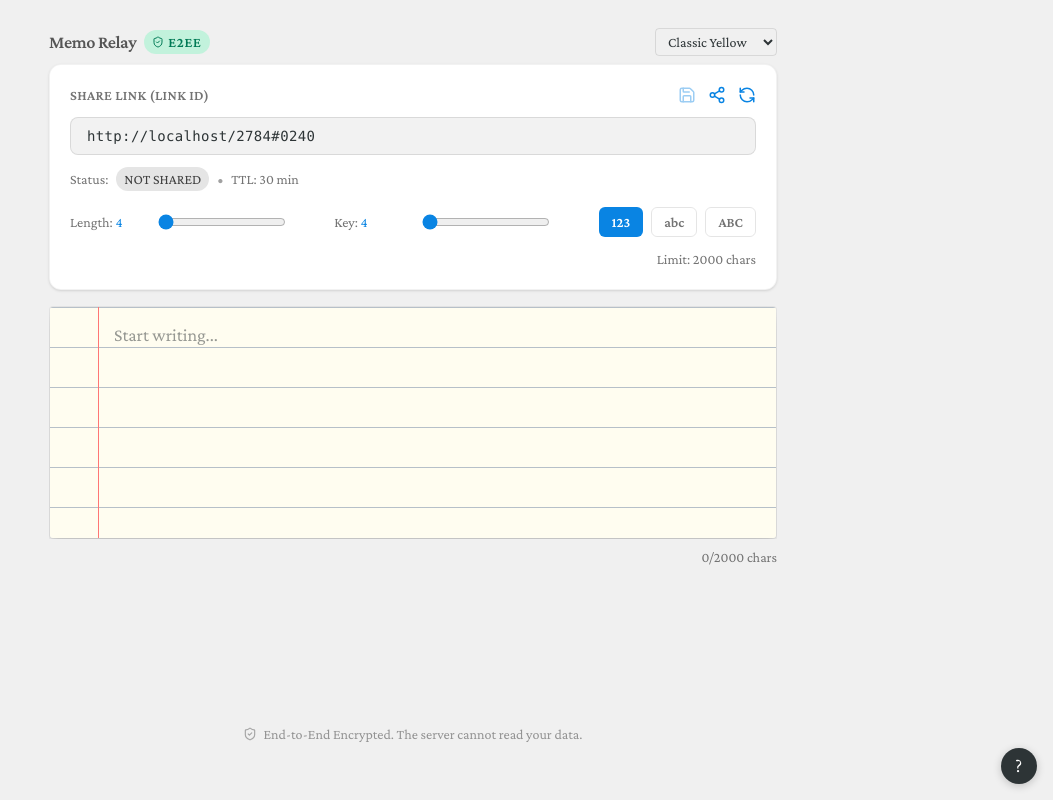
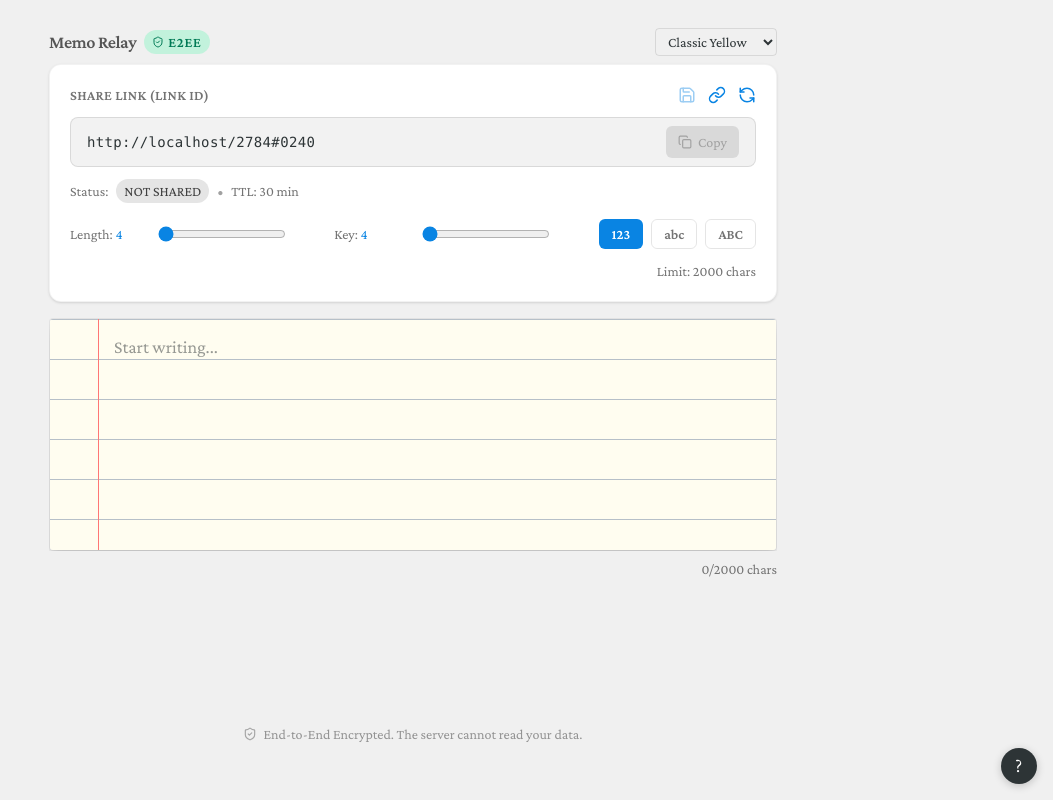
Before and after one commit to chenjingdev/memo, a React (Vite) app: page / in a window 1280 px wide. Shown: the whole page, without its empty margins (227-1280 px from the left). Built offline with nearby package versions, Linux system fonts and the light colour scheme.

Commit message:
feat: implement copy to clipboard functionality in SharePanel and update share button behavior

```diff
--- a/src/App.tsx
+++ b/src/App.tsx
@@ -351,6 +351,7 @@ export default function App() {
       return;
     }
     setIsSharing(true);
+
     try {
       // Burn previous shared memo if exists
       if (lastSharedId) {
@@ -408,15 +409,11 @@ export default function App() {
 
         setGeneratedId(candidateId);
         setKeyString(candidateKey);
-        const link = buildShareLink(candidateId, candidateKey);
-        const copied = await copyToClipboard(link);
-        if (copied) {
-          setToastMessage('Link copied to clipboard!');
-          setTimeout(() => setToastMessage(null), 2000);
-        }
         setLastSharedId(candidateId);
         setShareStatus('active');
         setShareExpiresAt(Date.now() + TTL_MS);
+        setToastMessage('Link generated! Click Copy to share.');
+        setTimeout(() => setToastMessage(null), 2500);
         return;
       }
 
@@ -533,33 +530,6 @@ export default function App() {
   );
 }
 
-async function copyToClipboard(text: string) {
-  if (!text) return false;
-  try {
-    if (navigator.clipboard?.writeText) {
-      await navigator.clipboard.writeText(text);
-      return true;
-    }
-  } catch {
-    // fall back to execCommand
-  }
-  try {
-    const temp = document.createElement('textarea');
-    temp.value = text;
-    temp.setAttribute('readonly', '');
-    temp.style.position = 'absolute';
-    temp.style.left = '-9999px';
-    document.body.appendChild(temp);
-    temp.select();
-    temp.setSelectionRange(0, temp.value.length);
-    const ok = document.execCommand('copy');
-    temp.remove();
-    return ok;
-  } catch {
-    return false;
-  }
-}
-
 function formatDuration(ms: number) {
   const totalSeconds = Math.max(0, Math.floor(ms / 1000));
   const minutes = Math.floor(totalSeconds / 60);
--- a/src/components/SharePanel.tsx
+++ b/src/components/SharePanel.tsx
@@ -1,4 +1,5 @@
-import { RefreshCcw, Save, Share2 } from 'lucide-react';
+import { RefreshCcw, Save, Link, Copy, Check } from 'lucide-react';
+import { useState } from 'react';
 import type { IdOptions } from '../lib/id';
 import { KEY_MAX_LEN, KEY_MIN_LEN, MEMO_MAX_CHARS, TTL_MINUTES } from '../lib/constants';
 import type { ShareStatus, ThemeClasses } from '../types';
@@ -40,6 +41,36 @@ export default function SharePanel({
   onKeyLengthChange,
   onOptionToggle,
 }: Props) {
+  const [copied, setCopied] = useState(false);
+
+  const handleCopy = async () => {
+    if (!shareLink || !lastSharedId) return;
+    try {
+      // 동기적으로 실행 (사용자 클릭 직후)
+      const temp = document.createElement('textarea');
+      temp.value = shareLink;
+      temp.setAttribute('readonly', '');
+      temp.style.cssText = 'position:fixed;left:-9999px;top:-9999px;opacity:0;';
+      document.body.appendChild(temp);
+      temp.select();
+      temp.setSelectionRange(0, 999999);
+      document.execCommand('copy');
+      temp.remove();
+
+      setCopied(true);
+      setTimeout(() => setCopied(false), 2000);
+    } catch {
+      // Fallback to clipboard API
+      try {
+        await navigator.clipboard.writeText(shareLink);
+        setCopied(true);
+        setTimeout(() => setCopied(false), 2000);
+      } catch (err) {
+        console.error('Copy failed', err);
+      }
+    }
+  };
+
   const statusPillClass =
     shareStatus === 'active'
       ? themeClasses.statusActive
@@ -68,11 +99,11 @@ export default function SharePanel({
           <button
             id="btn-share"
             className={`inline-flex items-center justify-center transition ${themeClasses.accent} disabled:opacity-40 disabled:cursor-not-allowed cursor-pointer`}
-            title="Share"
+            title="Generate Link"
             onClick={onShare}
             disabled={isSharing || isDirty}
           >
-            <Share2 size={18} />
+            <Link size={18} />
           </button>
           <button
             id="btn-refresh"
@@ -85,7 +116,7 @@ export default function SharePanel({
         </div>
       </div>
 
-      <div className="mt-3 flex items-center gap-3 rounded-lg border border-black/10 bg-black/5 px-4 py-2">
+      <div className="mt-3 flex items-center gap-2 rounded-lg border border-black/10 bg-black/5 px-4 py-2">
         <input
           type="text"
           id="id-input"
@@ -94,6 +125,21 @@ export default function SharePanel({
           value={shareLink}
           readOnly
         />
+        <button
+          onClick={handleCopy}
+          disabled={!lastSharedId}
+          className={`flex items-center gap-1.5 rounded-md px-3 py-1.5 text-sm font-medium transition ${
+            lastSharedId
+              ? copied
+                ? 'bg-green-500 text-white'
+                : `${themeClasses.accentBg} text-white hover:opacity-90 cursor-pointer`
+              : 'bg-black/10 text-neutral-400 cursor-not-allowed'
+          }`}
+          title="Copy to clipboard"
+        >
+          {copied ? <Check size={14} /> : <Copy size={14} />}
+          <span>{copied ? 'Copied!' : 'Copy'}</span>
+        </button>
       </div>
       <div className="mt-3 flex flex-wrap items-center gap-2 text-sm font-ui text-neutral-500">
         <span>Status:</span>
```
